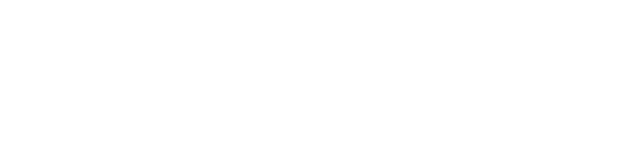
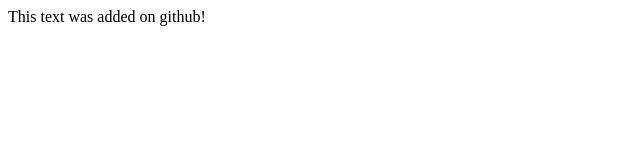
Before and after one commit to agrawal35/feb22, a plain HTML site: page index.html in a window 1280 px wide. Shown: the whole page, without its empty margins (0-640 px from the left). Drawn offline with Linux system fonts and the light colour scheme.

Commit message:
Update index.html on github side

```diff
--- a/index.html
+++ b/index.html
@@ -5,5 +5,7 @@
     <meta name="viewport" content="width=device-width, initial-scale=1.0" />
     <title>Document</title>
   </head>
-  <body></body>
+  <body>
+    This text was added on github!
+  </body>
 </html>
```
